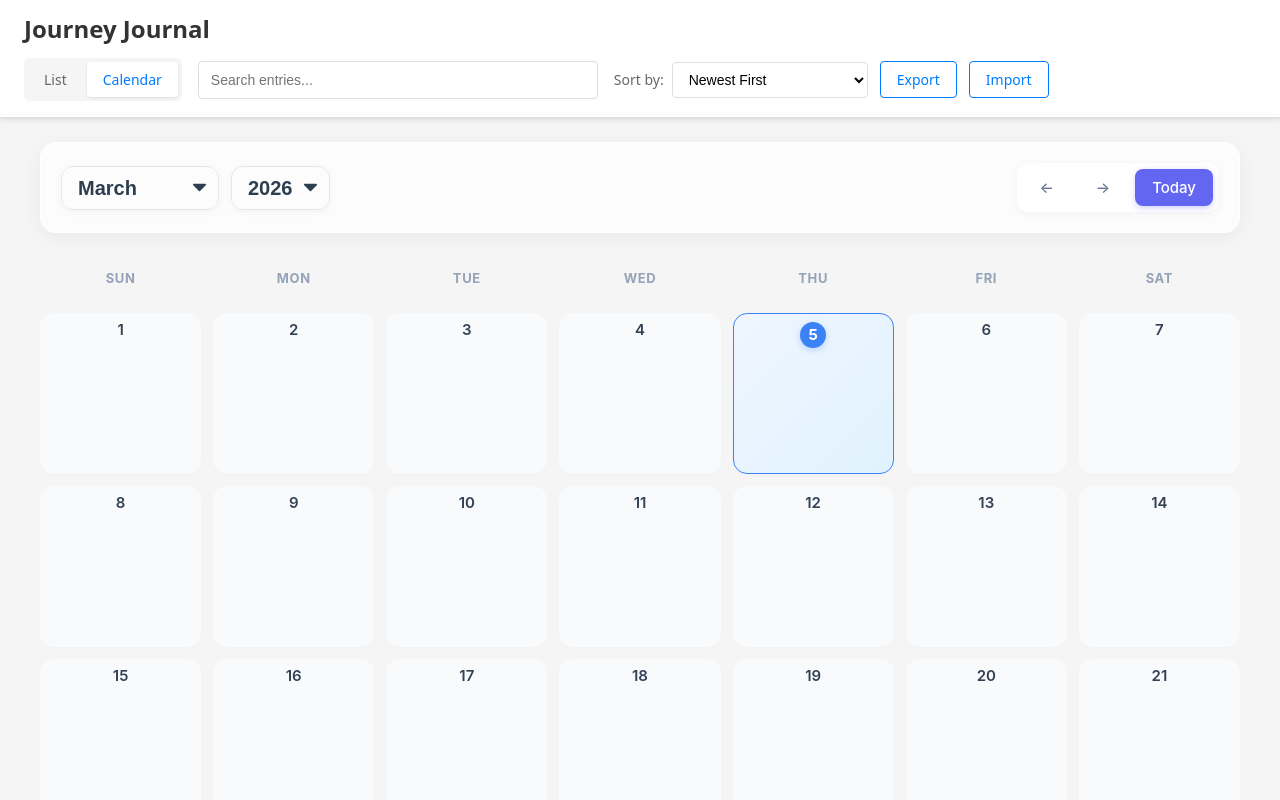
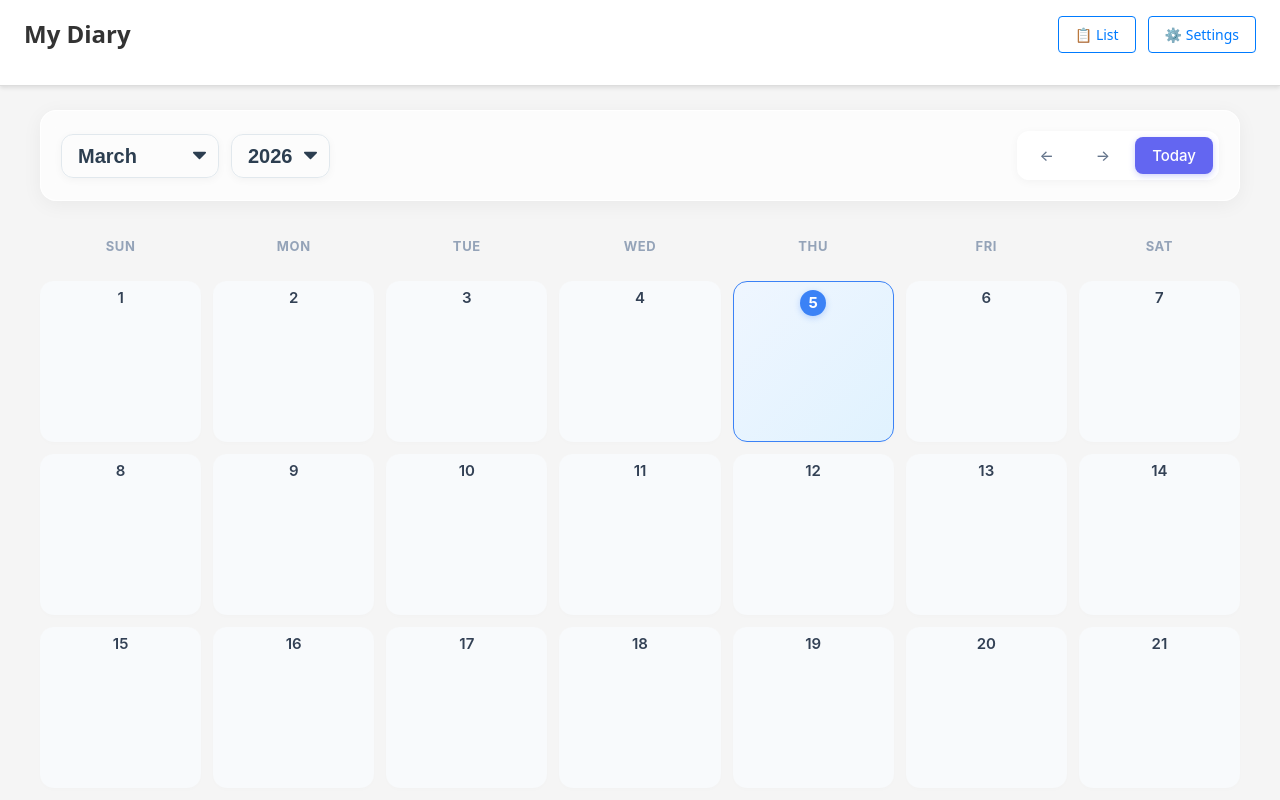
Before and after one commit to sharon-raphael/my-diary, a React (Vite) app: page / in a window 1280 px wide. Shown: the top 800 px of the page. Built offline with nearby package versions, Linux system fonts and the light colour scheme.

Commit message:
feat: redesign navigation to include app title, settings, and view toggle alongside list view search styling

```diff
--- a/src/App.tsx
+++ b/src/App.tsx
@@ -14,7 +14,7 @@ import './App.css';
  */
 function AppContent() {
   const { currentView, selectedEntryId, setCurrentView, setSelectedEntryId } = useAppContext();
-  const { entries, loading, error, createEntry, updateEntry, deleteEntry, getEntry, exportEntries, importEntries } = useEntries();
+  const { entries, loading, error, createEntry, updateEntry, deleteEntry, getEntry } = useEntries();
   const { filteredEntries, query, setQuery } = useSearch(entries);
   const { sortedEntries, sortOrder, setSortOrder } = useSort(filteredEntries);
 
@@ -131,6 +131,10 @@ function AppContent() {
               entries={sortedEntries}
               onSelectEntry={handleSelectEntry}
               onDeleteEntry={handleDeleteEntry}
+              searchQuery={query}
+              onSearchChange={setQuery}
+              sortOrder={sortOrder}
+              onSortChange={setSortOrder}
             />
           </div>
         );
@@ -177,11 +181,14 @@ function AppContent() {
       default:
         return (
           <div>
-            <h1 style={{ padding: '20px' }}>Journey Journal</h1>
             <EntryList
               entries={sortedEntries}
               onSelectEntry={handleSelectEntry}
               onDeleteEntry={handleDeleteEntry}
+              searchQuery={query}
+              onSearchChange={setQuery}
+              sortOrder={sortOrder}
+              onSortChange={setSortOrder}
             />
           </div>
         );
@@ -196,12 +203,6 @@ function AppContent() {
         </div>
       )}
       <Navigation
-        searchQuery={query}
-        onSearchChange={setQuery}
-        sortOrder={sortOrder}
-        onSortChange={setSortOrder}
-        onExport={exportEntries}
-        onImport={importEntries}
         onCreateEntry={handleCreateEntry}
         currentView={currentView}
         onViewChange={setCurrentView}
--- a/src/components/EntryList.tsx
+++ b/src/components/EntryList.tsx
@@ -1,5 +1,5 @@
 import React, { useState } from 'react';
-import type { Entry, Mood } from '../types';
+import type { Entry, Mood, SortOrder } from '../types';
 import './EntryList.css';
 
 /**
@@ -12,6 +12,14 @@ export interface EntryListProps {
   onSelectEntry: (entryId: string) => void;
   /** Handler called when an entry is deleted */
   onDeleteEntry: (entryId: string) => void;
+  /** Search query string */
+  searchQuery?: string;
+  /** Search query change handler */
+  onSearchChange?: (query: string) => void;
+  /** Current SortOrder value */
+  sortOrder?: SortOrder;
+  /** Sort order change handler */
+  onSortChange?: (order: SortOrder) => void;
 }
 
 /**
@@ -84,7 +92,10 @@ export function EntryList({
   entries,
   onSelectEntry,
   onDeleteEntry,
-  onCreateEntry
+  searchQuery = '',
+  onSearchChange,
+  sortOrder = 'createdAt-desc',
+  onSortChange
 }: EntryListProps) {
   const [deleteConfirmId, setDeleteConfirmId] = useState<string | null>(null);
 
@@ -127,8 +138,39 @@ export function EntryList({
 
   return (
     <div className="entry-list">
-      <div className="entry-list-header">
-        <h2>Journal Entries</h2>
+      <div className="calendar-header" style={{ marginBottom: '24px' }}>
+        <h2 style={{ margin: 0, fontSize: '20px', fontWeight: 600 }}>Journal Entries</h2>
+
+        <div style={{ display: 'flex', gap: '16px', alignItems: 'center', flexWrap: 'wrap' }}>
+          {onSearchChange && (
+            <div className="search-bar" style={{ flex: '1 1 250px' }}>
+              <input
+                type="text"
+                className="search-input"
+                placeholder="Search entries..."
+                value={searchQuery}
+                onChange={(e) => onSearchChange(e.target.value)}
+              />
+            </div>
+          )}
+
+          {onSortChange && (
+            <div className="sort-control" style={{ display: 'flex', alignItems: 'center', gap: '8px' }}>
+              <label htmlFor="sort-select" className="sort-label">Sort by:</label>
+              <select
+                id="sort-select"
+                className="sort-select"
+                value={sortOrder}
+                onChange={(e) => onSortChange(e.target.value as SortOrder)}
+              >
+                <option value="createdAt-desc">Newest First</option>
+                <option value="createdAt-asc">Oldest First</option>
+                <option value="modifiedAt-desc">Recently Modified</option>
+                <option value="modifiedAt-asc">Least Recently Modified</option>
+              </select>
+            </div>
+          )}
+        </div>
       </div>
 
       {entries.length === 0 ? (
--- a/src/components/Navigation.tsx
+++ b/src/components/Navigation.tsx
@@ -1,54 +1,27 @@
-import { useRef } from 'react';
-import { SearchBar } from './SearchBar';
-import type { SortOrder } from '../types';
 import type { ViewType } from '../contexts/AppContext';
 import './Navigation.css';
 
 interface NavigationProps {
-  searchQuery: string;
-  onSearchChange: (query: string) => void;
-  sortOrder: SortOrder;
-  onSortChange: (order: SortOrder) => void;
-  onExport: () => void;
-  onImport: (file: File) => void;
   onCreateEntry: () => void;
   currentView: ViewType;
   onViewChange: (view: ViewType) => void;
 }
 
 /**
- * Navigation component with search, sort, and import/export
+ * Navigation component with simple controls
  */
 export function Navigation({
-  searchQuery,
-  onSearchChange,
-  sortOrder,
-  onSortChange,
-  onExport,
-  onImport,
   onCreateEntry,
   currentView,
   onViewChange
 }: NavigationProps) {
-  const fileInputRef = useRef<HTMLInputElement>(null);
-
-  const handleImportClick = () => {
-    fileInputRef.current?.click();
-  };
-
-  const handleFileChange = (e: React.ChangeEvent<HTMLInputElement>) => {
-    const file = e.target.files?.[0];
-    if (file) {
-      onImport(file);
-      // Reset input so same file can be selected again
-      e.target.value = '';
-    }
-  };
 
   return (
     <nav className="navigation">
       <div className="nav-header">
-        <h1 className="app-title">Journey Journal</h1>
+        <h1 className="app-title">My Diary</h1>
+
+        <div className="nav-actions">
           {currentView === 'list' && (
             <button
               className="btn btn-primary"
@@ -58,77 +31,22 @@ export function Navigation({
               + New Entry
             </button>
           )}
-      </div>
-
-      <div className="nav-controls">
-        <div className="view-switcher">
-          <button
-            className={`btn btn-view ${currentView === 'list' ? 'btn-view-active' : ''}`}
-            onClick={() => onViewChange('list')}
-            aria-label="Switch to list view"
-            aria-pressed={currentView === 'list'}
-          >
-            List
-          </button>
-          <button
-            className={`btn btn-view ${currentView === 'calendar' ? 'btn-view-active' : ''}`}
-            onClick={() => onViewChange('calendar')}
-            aria-label="Switch to calendar view"
-            aria-pressed={currentView === 'calendar'}
-          >
-            Calendar
-          </button>
-        </div>
-
-        <SearchBar
-          query={searchQuery}
-          onQueryChange={onSearchChange}
-          placeholder="Search entries..."
-        />
-
-        <div className="nav-actions">
-          <div className="sort-control">
-            <label htmlFor="sort-select" className="sort-label">
-              Sort by:
-            </label>
-            <select
-              id="sort-select"
-              className="sort-select"
-              value={sortOrder}
-              onChange={(e) => onSortChange(e.target.value as SortOrder)}
-              aria-label="Sort entries"
-            >
-              <option value="createdAt-desc">Newest First</option>
-              <option value="createdAt-asc">Oldest First</option>
-              <option value="modifiedAt-desc">Recently Modified</option>
-              <option value="modifiedAt-asc">Least Recently Modified</option>
-            </select>
-          </div>
 
           <button
             className="btn btn-secondary"
-            onClick={onExport}
-            aria-label="Export entries"
+            onClick={() => onViewChange(currentView === 'list' ? 'calendar' : 'list')}
+            aria-label="Toggle view"
           >
-            Export
+            {currentView === 'list' ? '📅 Calendar' : '📋 List'}
           </button>
 
           <button
             className="btn btn-secondary"
-            onClick={handleImportClick}
-            aria-label="Import entries"
+            onClick={() => alert('Settings coming soon!')}
+            aria-label="Settings"
           >
-            Import
+            ⚙️ Settings
           </button>
-
-          <input
-            ref={fileInputRef}
-            type="file"
-            accept=".json"
-            onChange={handleFileChange}
-            style={{ display: 'none' }}
-            aria-label="Select file to import"
-          />
         </div>
       </div>
     </nav>
```
Also changed, not shown: 1 other file (tests, documents, lock files or other folders). Lines whose indentation alone changed are shown as unchanged.
